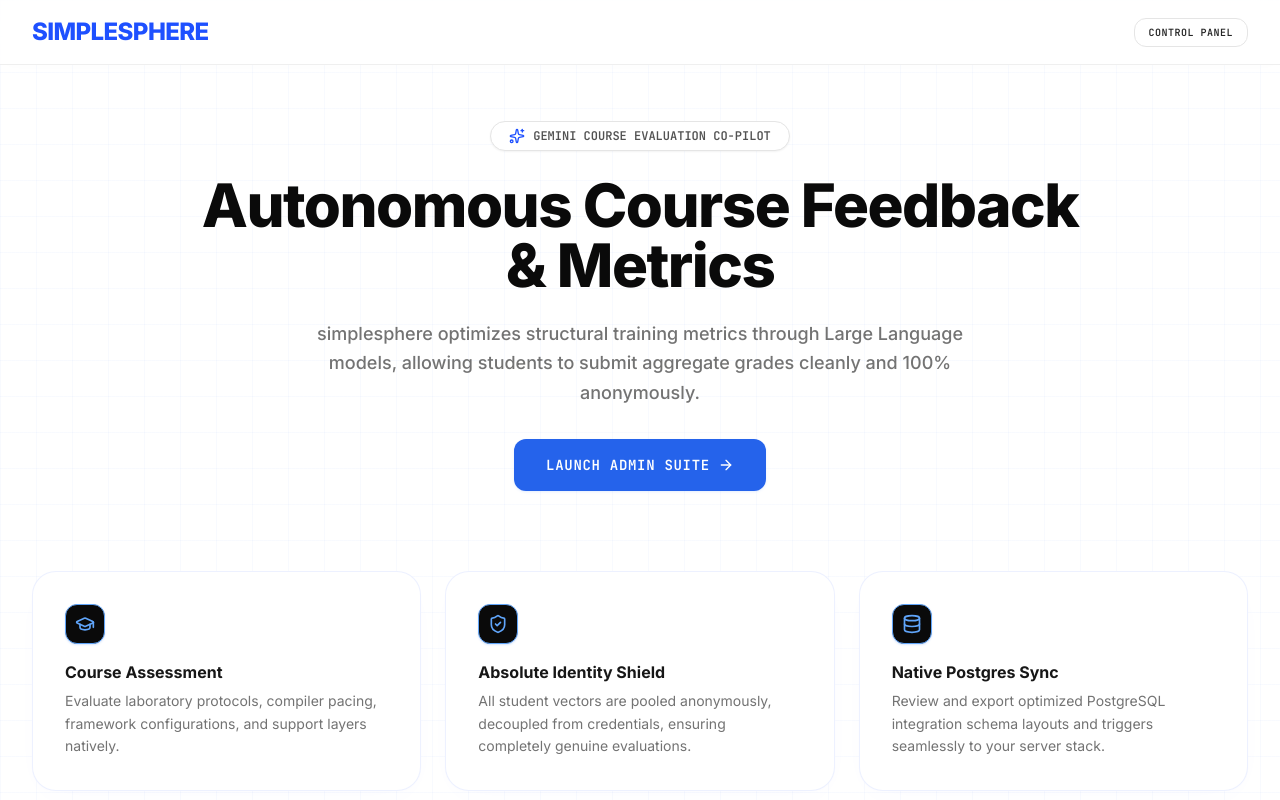
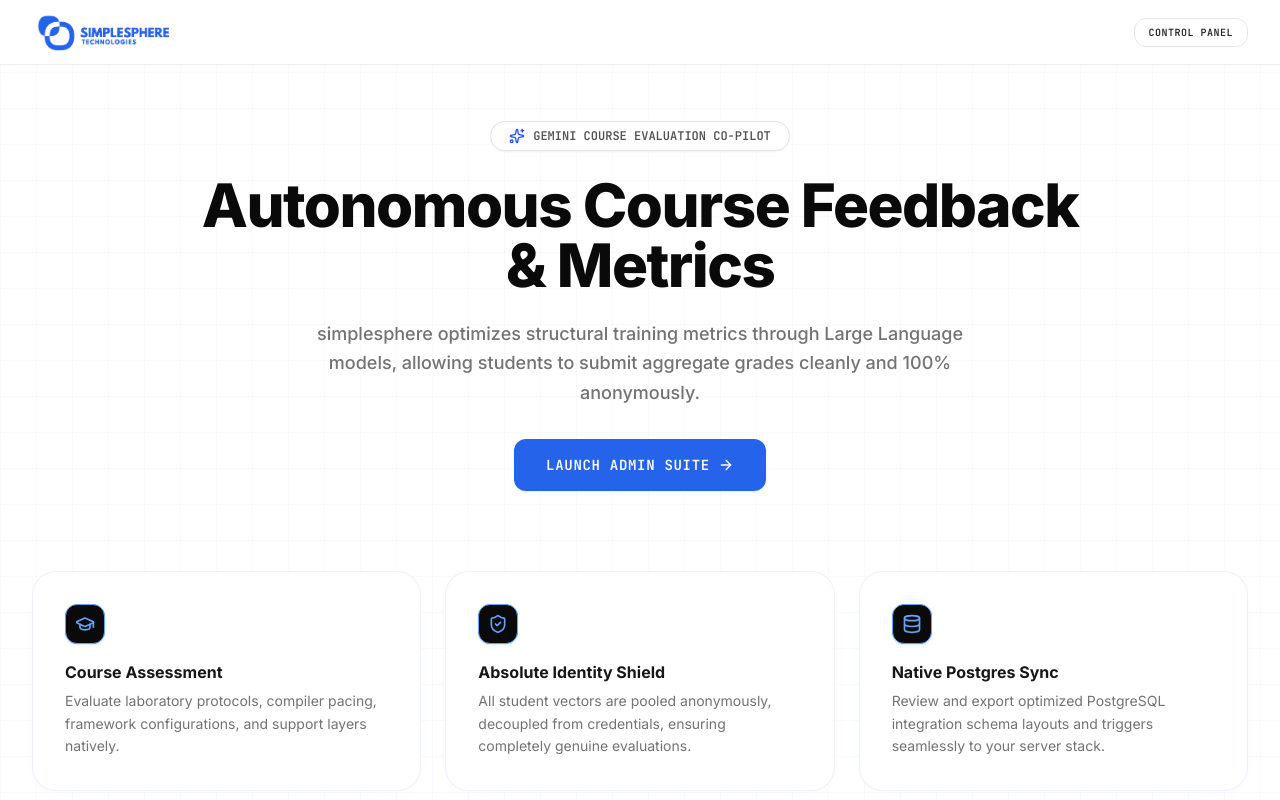
Before and after one commit to ipavanshimpi/feedback-system, a React (Vite) app: page / in a window 1280 px wide. Shown: the top 800 px of the page. Built offline with nearby package versions, Linux system fonts and the light colour scheme; no server answers.

Commit message:
Logo change

```diff
--- a/src/App.tsx
+++ b/src/App.tsx
@@ -14,7 +14,6 @@
 import { Campaign, FeedbackResponse } from "./types";
 import { CampaignCreator } from "./components/CampaignCreator";
 import { CampaignList } from "./components/CampaignList";
-import { SqlSchemaCard } from "./components/SqlSchemaCard";
 import { CampaignReport } from "./components/CampaignReport";
 import { FeedbackForm } from "./components/FeedbackForm";
 
@@ -220,11 +219,11 @@
               onClick={() => navigate("/")}
               className="flex items-center gap-2.5 text-left group hover:opacity-95 transition cursor-pointer"
             >
-              <div>
-                <span className="font-black text-neutral-950 tracking-tight text-2xl uppercase transition duration-155">
-                  <span className="text-primary">simplesphere</span>
-                </span>
-              </div>
+              <img
+                src="/image.png"
+                alt="simplesphere"
+                className="h-12 w-auto object-contain"
+              />
             </button>
 
             <nav className="flex items-center gap-2">
@@ -352,7 +351,6 @@
                 {/* Lists and Database Info */}
                 <div className="lg:col-span-7 space-y-8">
                   <CampaignList campaigns={campaigns} onSelect={(id) => navigate(`/admin/${id}`)} />
-                  <SqlSchemaCard />
                 </div>
 
               </div>
```
Also changed, not shown: public/image.png (added).
